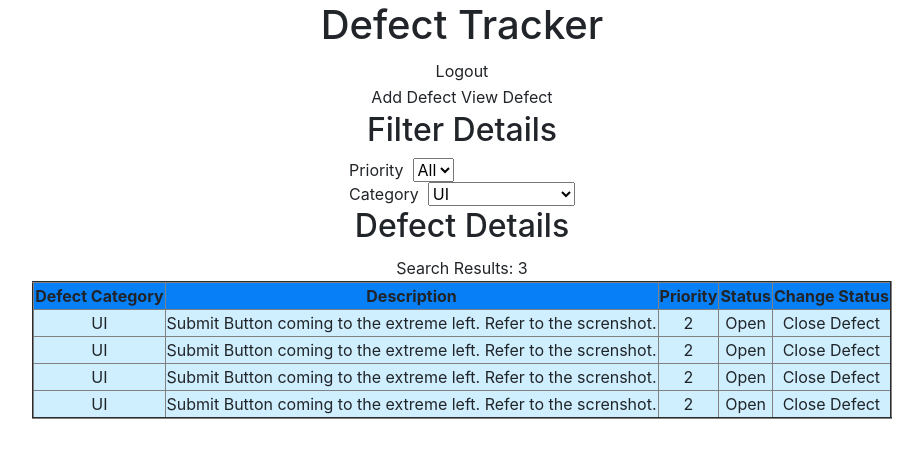
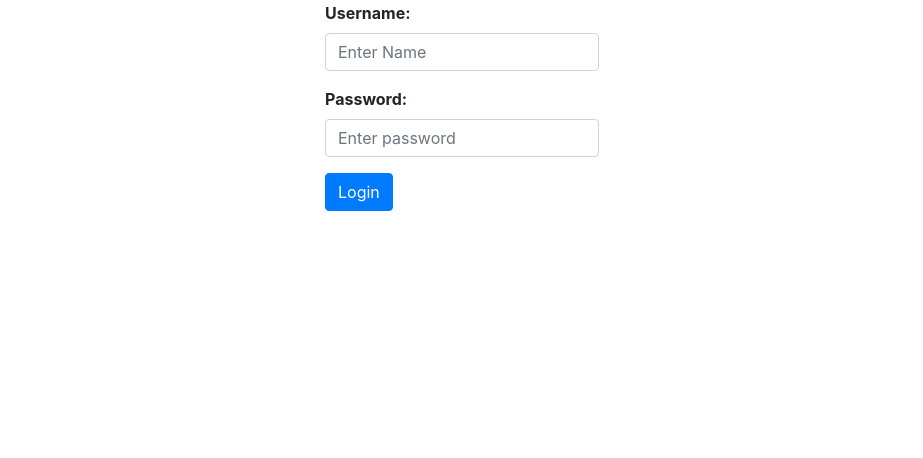
Before and after one commit to find-aman/defect_tracker, a React (Create React App) app: page / in a window 1280 px wide. Shown: the top 458 px of the page, without its empty margins (178-1101 px from the left). Built offline with nearby package versions, Linux system fonts and the light colour scheme.

Commit message:
Login component added

```diff
--- a/public/defects.json
+++ b/public/db.json
@@ -1,11 +1,4 @@
 [
-    {
-        "defectCategory": "UI",
-        "description": "Submit Button coming to the extreme left. Refer to the screnshot.",
-        "priority": 2,
-        "status": "Open",
-        "changeStatus": "Close Defect"
-    },
     {
         "defectCategory": "UI",
         "description": "Submit Button coming to the extreme left. Refer to the screnshot.",
--- a/src/Components/DefectDetails.js
+++ b/src/Components/DefectDetails.js
@@ -12,7 +12,7 @@ class DefectDetails extends React.Component {
     }
 
     componentDidMount() {
-        axios.get('defects.json')
+        axios.get('db.json')
             .then(result =>
                 this.setState({
                     defectDetails: result.data
--- /dev/null
+++ b/src/Components/Login.js
@@ -0,0 +1,45 @@
+import React from 'react';
+import 'bootstrap/dist/css/bootstrap.min.css';
+class Login extends React.Component {
+
+    constructor(props) {
+        super(props)
+        this.state = {
+            name: '',
+            password: ''
+        }
+    }
+
+    setEmpState = (e) => {
+        const value = e.target.value;
+        const field = e.target.name;
+        this.setState({ [field]: value })
+    }
+
+    handleLogin = (e) => {
+        e.preventDefault();
+        alert('Logged in successfully');
+    }
+
+    render() {
+        return (<React.Fragment>
+            <table align="center">
+                <th>
+                    <form>
+                        <div className="form-group">
+                            <label for="name">Username:</label>
+                            <input style={{ width: '100%' }} type="text" className="form-control" id="name" placeholder="Enter Name" name="name" onChange={this.setEmpState} />
+                        </div>
+                        <div className="form-group">
+                            <label for="pwd">Password:</label>
+                            <input style={{ width: '100%' }} type="password" className="form-control" id="pwd" placeholder="Enter password" name="password" onChange={this.setEmpState} />
+                        </div>
+                        <button type="submit" className="btn btn-primary" onClick={this.handleLogin}>Login</button>
+                    </form>
+                </th>
+
+            </table>
+        </React.Fragment>)
+    }
+}
+export default Login;
--- a/src/index.js
+++ b/src/index.js
@@ -3,10 +3,12 @@ import ReactDOM from 'react-dom';
 import './index.css';
 import ViewDefects from './Components/ViewDefects'
 import reportWebVitals from './reportWebVitals';
+import Login from './Components/Login';
 
 ReactDOM.render(
   <React.StrictMode>
-    <ViewDefects />
+    {/* <ViewDefects /> */}
+    <Login />
   </React.StrictMode >,
   document.getElementById('root')
 );
```
Also changed, not shown: 1 other file (tests, documents, lock files or other folders).
